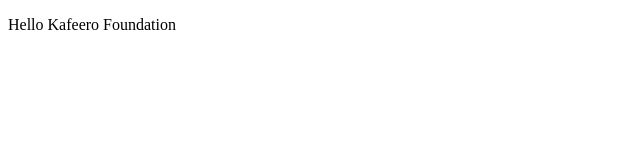
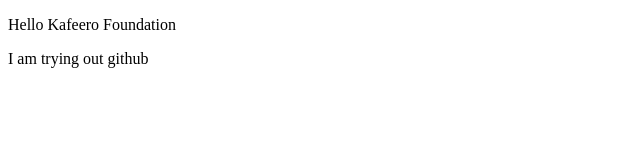
Before and after one commit to ElimuStuart/JulyCohort, a plain HTML site: page index.html in a window 1280 px wide. Shown: the whole page, without its empty margins (0-640 px from the left). Drawn offline with Linux system fonts and the light colour scheme.

Commit message:
second commit to learning branch

```diff
--- a/index.html
+++ b/index.html
@@ -5,5 +5,6 @@
 </head>
 <body>
 	<p>Hello Kafeero Foundation</p>
+	<p>I am trying out github</p>
 </body>
 </html>
```
